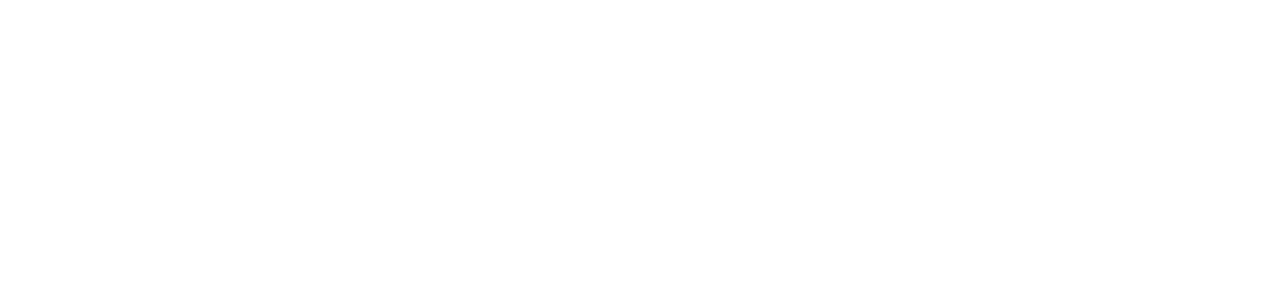
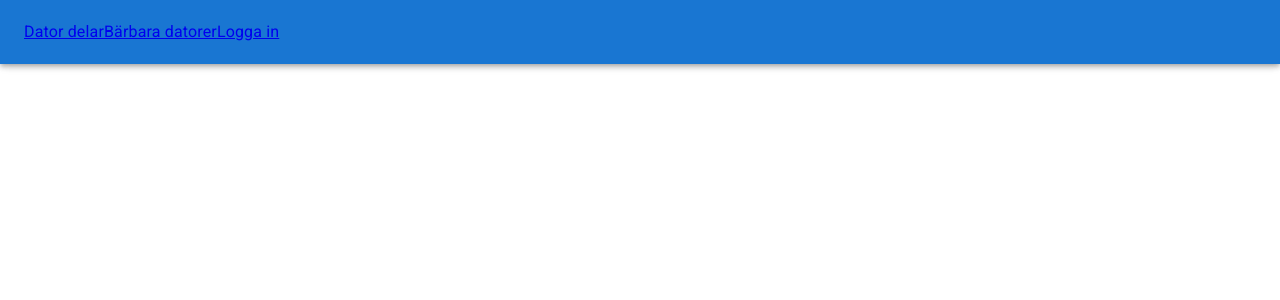
Before and after one commit to Ardinio/Dator_experten, a React (Create React App) app in the folder webbside/: page /userlaptopsproduct in a window 1280 px wide. Shown: the top 300 px of the page. Built offline with nearby package versions, Linux system fonts and the light colour scheme.

Commit message:
Added a bit of navigation

```diff
--- a/webbside/public/index.html
+++ b/webbside/public/index.html
@@ -1,15 +1,14 @@
 <!DOCTYPE html>
 <html lang="en">
+
 <head>
   <meta charset="utf-8" />
   <link rel="icon" href="%PUBLIC_URL%/favicon.ico" />
-    <link rel="stylesheet" href="https://fonts.googleapis.com/css?family=Roboto:300,400,500,700&display=swap"/>
+  <link rel="stylesheet" href="https://fonts.googleapis.com/css?family=Roboto:300,400,500,700&display=swap" />
+  <link rel="stylesheet" href="https://fonts.googleapis.com/icon?family=Material+Icons" />
   <meta name="viewport" content="width=device-width, initial-scale=1" />
   <meta name="theme-color" content="#000000" />
-    <meta
-      name="description"
-      content="Web site created using create-react-app"
-    />
+  <meta name="description" content="Web site created using create-react-app" />
   <link rel="apple-touch-icon" href="%PUBLIC_URL%/logo192.png" />
   <!--
       manifest.json provides metadata used when your web app is installed on a
@@ -27,6 +26,7 @@
     -->
   <title>React App</title>
 </head>
+
 <body>
   <noscript>You need to enable JavaScript to run this app.</noscript>
   <div id="root"></div>
@@ -41,4 +41,5 @@
       To create a production bundle, use `npm run build` or `yarn build`.
     -->
 </body>
+
 </html>
--- a/webbside/src/components/App.tsx
+++ b/webbside/src/components/App.tsx
@@ -1,10 +1,10 @@
 import { BrowserRouter } from "react-router-dom";
-import { createTheme, ThemeProvider } from "@mui/system";
+import Layout from "./Layout";
 
 function App() {
   return (
     <BrowserRouter>
-
+      <Layout />
     </BrowserRouter>
   );
 }
--- /dev/null
+++ b/webbside/src/components/Layout.tsx
@@ -0,0 +1,38 @@
+import { Route, Routes } from "react-router-dom";
+import ComputerPartProductPage from "../pages/ComputerPartProductPage";
+import ComputerPartsPage from "../pages/ComputerPartsPage";
+import HomePage from "../pages/HomePage";
+import LaptopProductPage from "../pages/LaptopProductPage";
+import LaptopsPage from "../pages/LaptopsPage";
+import LoginPage from "../pages/LoginPage";
+import UserEditPage from "../pages/UserEditPage";
+import UserLaptopsProductsPage from "../pages/UserLaptopsProductsPage";
+import UserComputerPartsProductsPage from "../pages/UsersComputerPartsProductsPage";
+import { CssBaseline } from "@mui/material";
+import Navbar from "./Navbar";
+
+const Layout = () => {
+    return (
+        <div>
+            <CssBaseline/>
+
+            <Navbar />
+
+            <Routes>
+                <Route path="/" element={HomePage} />
+                <Route path="/computerparts" element={ComputerPartsPage} />
+                <Route path="/computerpartproduct/:id" element={ComputerPartProductPage} />
+                <Route path="/computerpartproduct" element={ComputerPartProductPage} />
+                <Route path="/laptops" element={LaptopsPage} />
+                <Route path="/laptopproduct/:id" element={LaptopProductPage} />
+                <Route path="/laptopproduct" element={LaptopProductPage} />
+                <Route path="/login" element={LoginPage} />
+                <Route path="/useredit" element={UserEditPage} />
+                <Route path="/userlaptopsproduct" element={UserLaptopsProductsPage} />
+                <Route path="/usercomputerpartsproduct" element={UserComputerPartsProductsPage} />
+            </Routes>
+        </div>
+    )
+}
+
+export default Layout;
--- /dev/null
+++ b/webbside/src/components/Navbar.tsx
@@ -0,0 +1,30 @@
+import { AppBar, Toolbar, Typography } from "@mui/material";
+import { Link } from "react-router-dom";
+
+const Navbar = () => {
+    return (
+        <div>
+            <AppBar>
+                <Toolbar>
+                    <Typography>
+                        <Link to="/computerparts">
+                            <p>Dator delar</p>
+                        </Link>
+                    </Typography>
+                    <Typography>
+                        <Link to="/laptops">
+                            <p>Bärbara datorer</p>
+                        </Link>
+                    </Typography>
+                    <Typography>
+                        <Link to="/login">
+                            <p>Logga in</p>
+                        </Link>
+                    </Typography>
+                </Toolbar>
+            </AppBar>
+        </div>
+    )
+};
+
+export default Navbar;
--- /dev/null
+++ b/webbside/src/index.css
@@ -0,0 +1,6 @@
+* {
+    margin: 0;
+    padding: 0;
+    box-sizing: border-box;
+    font-family: "Roboto";
+}
--- a/webbside/src/index.tsx
+++ b/webbside/src/index.tsx
@@ -1,5 +1,6 @@
 import React from 'react';
 import ReactDOM from 'react-dom';
+import './index.css';
 import App from './components/App';
 import reportWebVitals from './reportWebVitals';
 
--- /dev/null
+++ b/webbside/src/pages/UserLaptopsProductsPage.tsx
@@ -0,0 +1,11 @@
+import React, {Component} from "react";
+
+const UserLaptopsProductsPage = () => {
+    return (
+        <div>
+            This is User Laptops products Page
+        </div>
+    )
+}
+
+export default UserLaptopsProductsPage;
--- /dev/null
+++ b/webbside/src/pages/UsersComputerPartsProductsPage.tsx
@@ -0,0 +1,11 @@
+import React, {Component} from "react";
+
+const UserComputerPartsProductsPage = () => {
+    return (
+        <div>
+            This is User Computer Parts Products Page
+        </div>
+    )
+}
+
+export default UserComputerPartsProductsPage;
```
Also changed, not shown: webbside/src/pages/UsersProductsPage.tsx (deleted, +0 -11 lines). Lines whose indentation alone changed are shown as unchanged.
